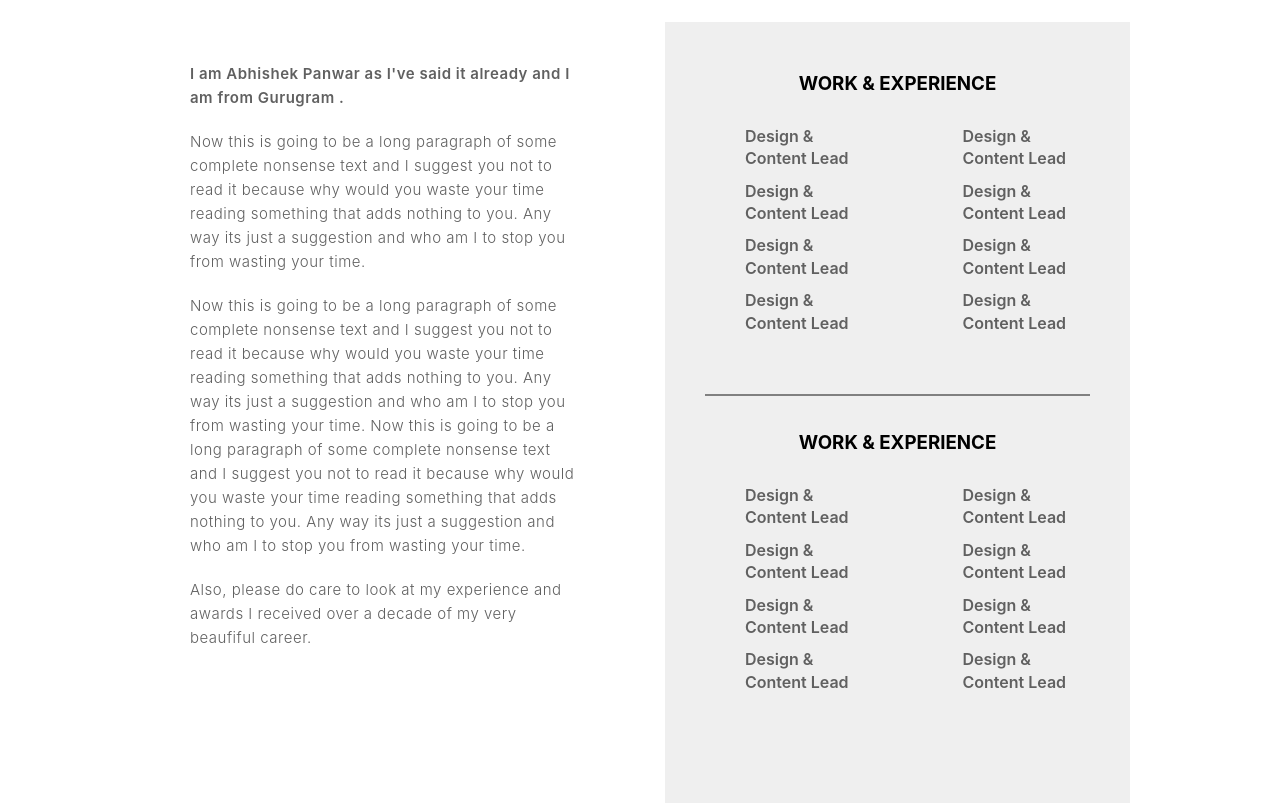
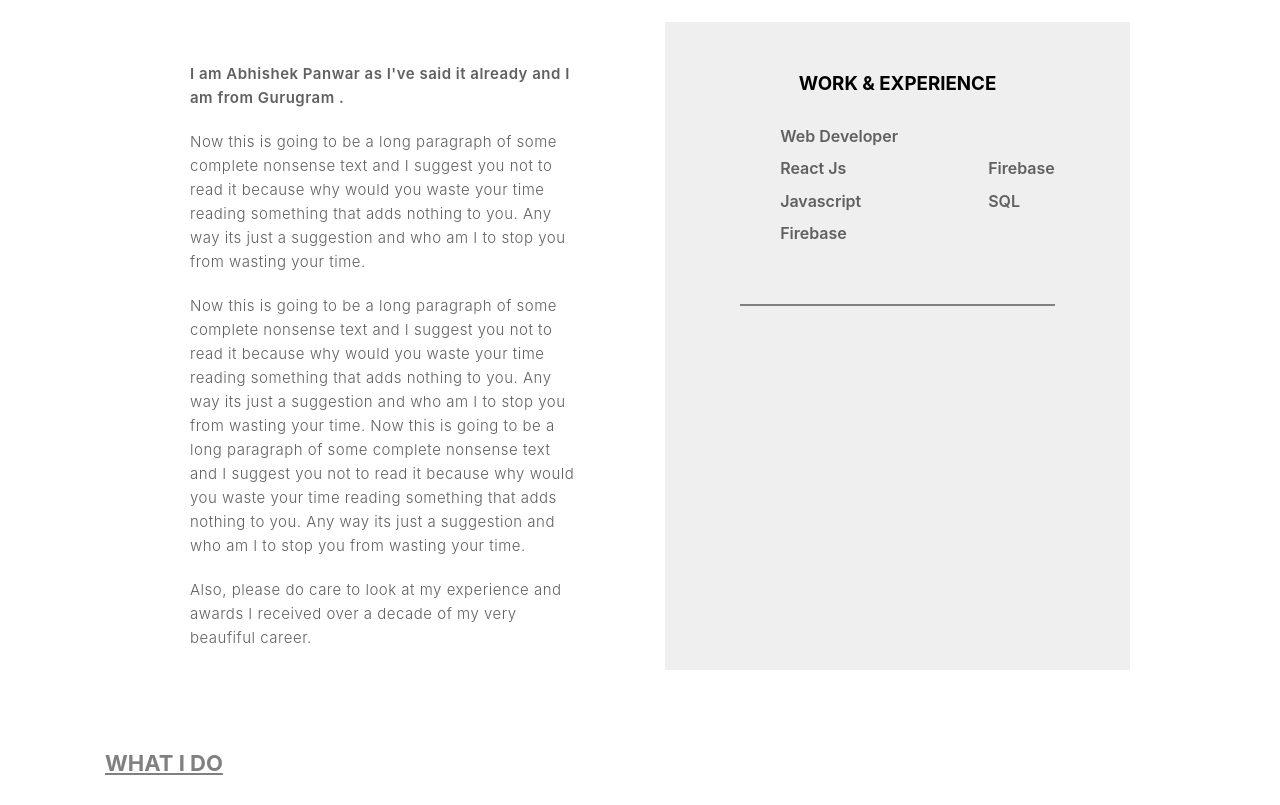
Before and after one commit to abhishekpanwarrr/personal-website, a React (Create React App) app: page / in a window 1280 px wide. Shown: the part 2160-2965 px from the top of the page. Built offline with nearby package versions, Linux system fonts and the light colour scheme.

Commit message:
First Change

```diff
--- a/src/component/Profile.js
+++ b/src/component/Profile.js
@@ -16,21 +16,19 @@ export const Profile = () => {
                     <h3>WORK & EXPERIENCE</h3>
                     <div  className='profile__ul'>
                         <ul>
-                            <li>Design & Content Lead</li>
-                            <li>Design & Content Lead</li>
-                            <li>Design & Content Lead</li>
-                            <li>Design & Content Lead</li>
+                            <li>Web Developer</li>
+                            <li>React Js</li>
+                            <li>Javascript</li>
+                            <li>Firebase</li>
                         </ul>
                         <ul>
-                            <li>Design & Content Lead</li>
-                            <li>Design & Content Lead</li>
-                            <li>Design & Content Lead</li>
-                            <li>Design & Content Lead</li>
+                            <li>Firebase</li>
+                            <li>SQL</li>
                         </ul>
                     </div>
 
 
-                    <h3 className='awards'>WORK & EXPERIENCE</h3>
+                    {/* <h3 className='awards'>WORK & EXPERIENCE</h3>
                     <div  className='profile__ul none_border'>
                         <ul>
                             <li>Design & Content Lead</li>
@@ -44,7 +42,7 @@ export const Profile = () => {
                             <li>Design & Content Lead</li>
                             <li>Design & Content Lead</li>
                         </ul>
-                    </div>
+                    </div> */}
 
                 </div>
             </div>
```
